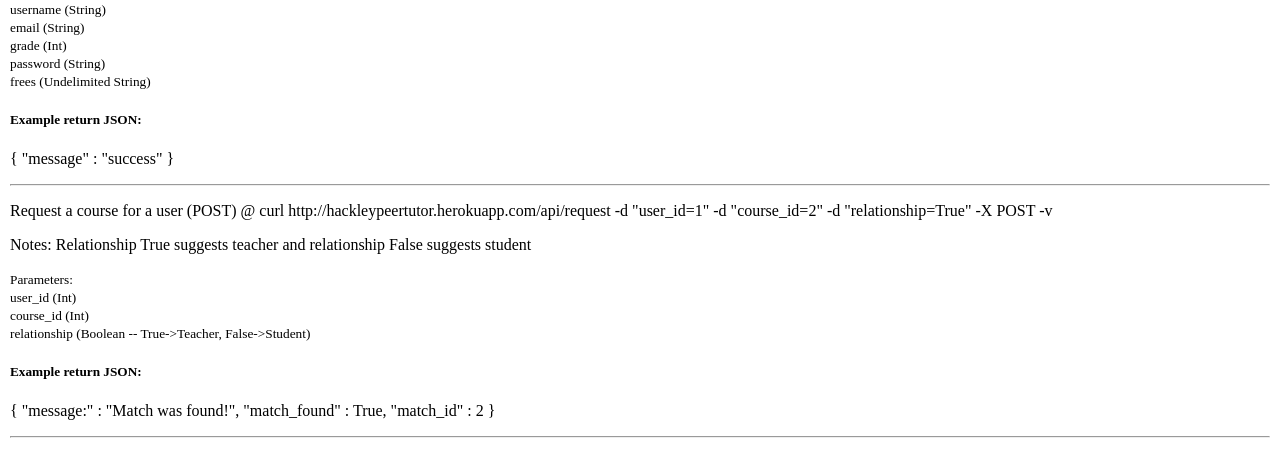
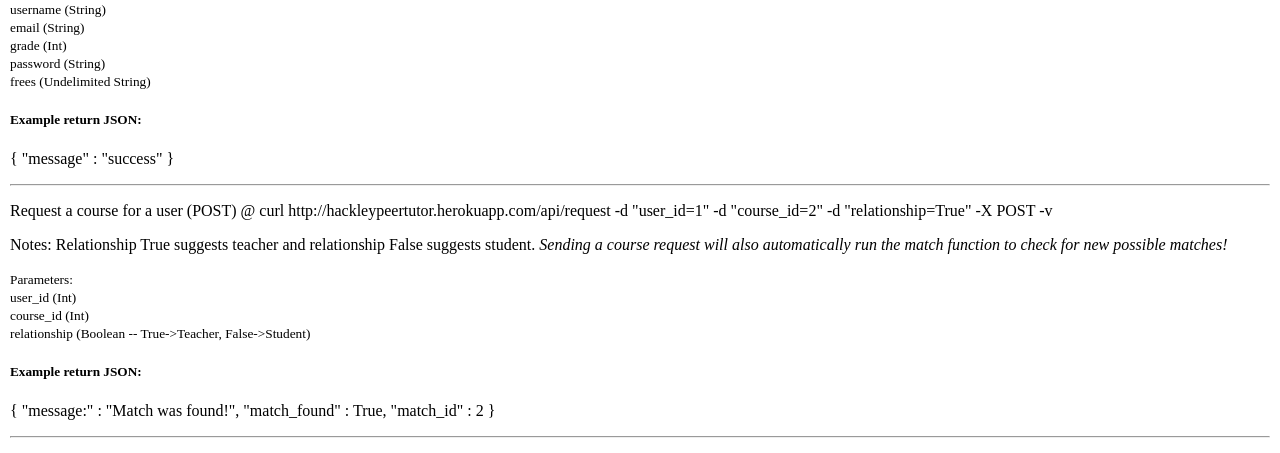
Before and after one commit to VerseGroup/PeerTutor-backend, a Flask app: page /apihelp in a window 1280 px wide. Shown: the part 1152-1605 px from the top of the page. Run offline with Flask 2, Linux system fonts and the light colour scheme.

Commit message:
documentation update (again)

```diff
--- a/PeerTutor/templates/api.html
+++ b/PeerTutor/templates/api.html
@@ -138,7 +138,7 @@
             -d "course_id=2" -d "relationship=True" -X POST -v
 
     </p>
-    <p> Notes: Relationship True suggests teacher and relationship False suggests student </p>
+    <p> Notes: Relationship True suggests teacher and relationship False suggests student. <em> Sending a course request will also automatically run the match function to check for new possible matches! </em> </p>
     <small> Parameters:
         <br>
         user_id (Int)
```
